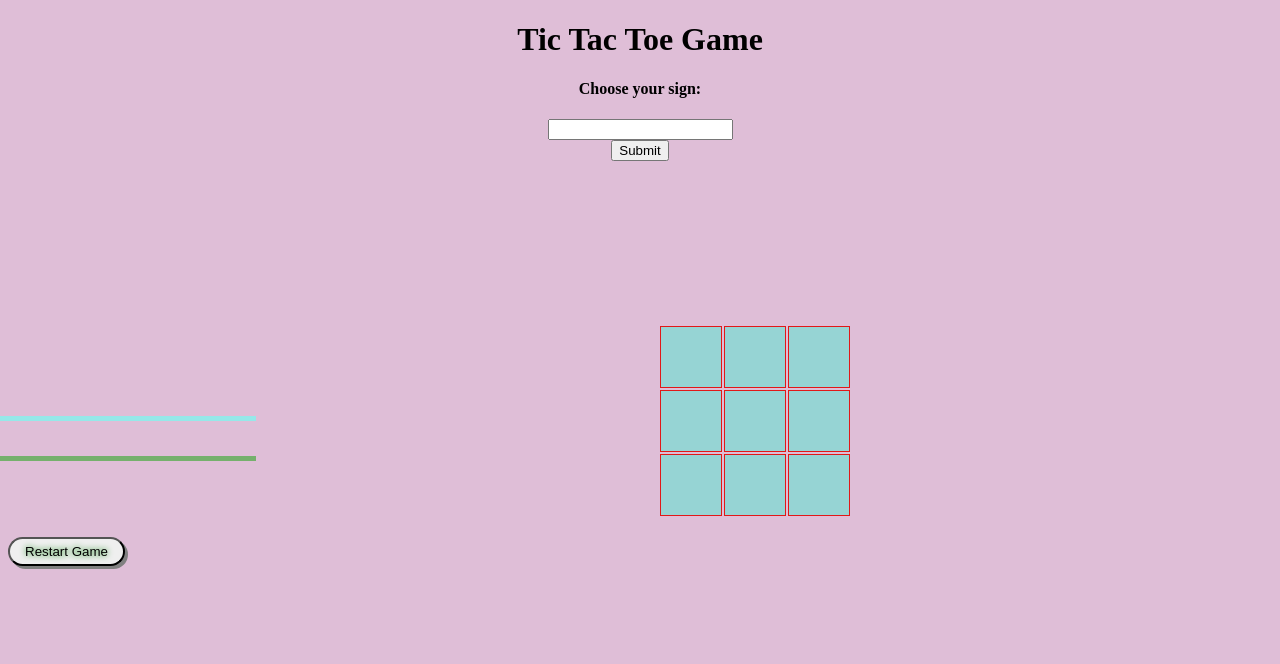
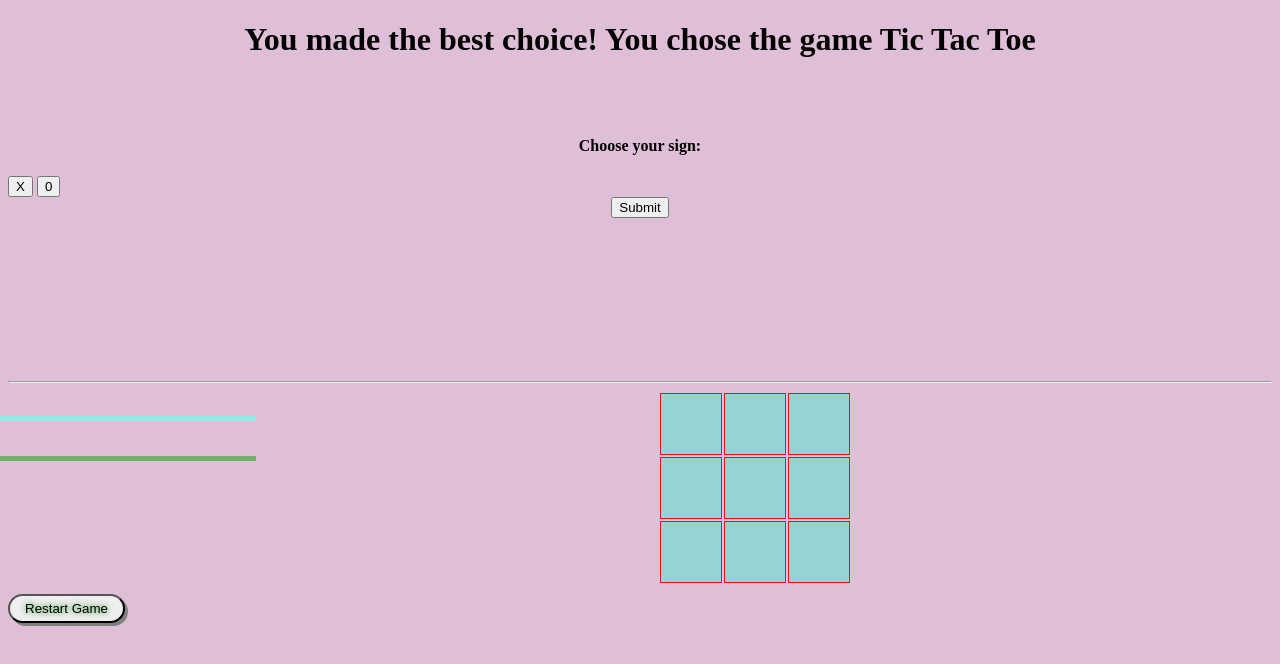
Before and after one commit to mate2hais/Tic-Tac-Toe, a plain HTML site: page index.html in a window 1280 px wide. Drawn offline with nearby package versions, Linux system fonts and the light colour scheme.

Commit message:
Update index.html

```diff
--- a/index.html
+++ b/index.html
@@ -8,15 +8,20 @@
     <title>Tic Tac Toe</title>
 </head>
   <body>
-    <h1>Tic Tac Toe Game</h1>
-    <h4>Choose your sign: </h4>
-    <input  type="text" id="sign" class="input">
+    <h1 class="title">You made the best choice!
+      You chose the game Tic Tac Toe</h1><br><br>
+    <h4 class="chooseTxt">Choose your sign: </h4>
+    <div class="button-container">
+      <button id="xButton" class="x" >X</button>
+      <button id="0Button" class="zero">0</button>
+    </div>
     <button id="signChoose" class="button">Submit</button><br><br>
     <button id="restart" >Restart Game</button><br><br>
     <p id="Player1" class="Player1"></p>
     <p id="Player2" class="Player2"></p>
     <p id="sign"></p>
     <h3 id="playerTurn" style="color:rgb(251, 4, 0);"></h3>
+    <hr>
     <table cellpadding="30" cellspacing="2" id="table" class="table">
     <tr >
       <td></td>
```
